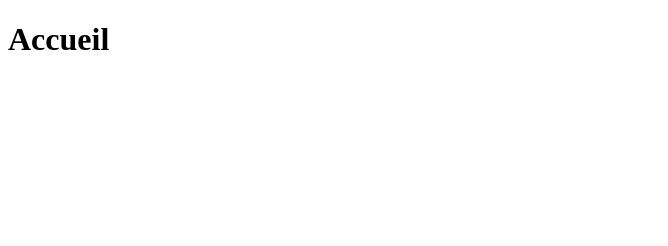
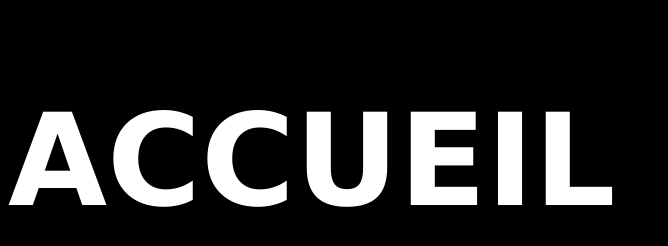
Before and after one commit to JeremT8/test-git-v2021, a plain HTML site: page index.html in a window 1280 px wide. Shown: the whole page, without its empty margins (0-668 px from the left). Drawn offline with Linux system fonts and the light colour scheme.

Commit message:
Add style, font, colour and the CSS file

```diff
--- a/index.html
+++ b/index.html
@@ -5,6 +5,7 @@
     <meta http-equiv="X-UA-Compatible" content="IE=edge">
     <meta name="viewport" content="width=device-width, initial-scale=1.0">
     <title>Document</title>
+    <link rel="stylesheet" href="style.css">
 </head>
 <body>
     <h1>Accueil</h1>
--- /dev/null
+++ b/style.css
@@ -0,0 +1,8 @@
+* {
+    background-color: black;
+    color: white;
+    font-size: 2em;
+    font-weight: 700;
+    font-family: Verdana, Geneva, Tahoma, sans-serif;
+    text-transform: uppercase;
+}
```
